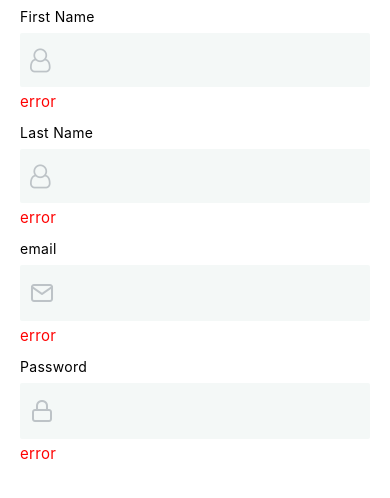
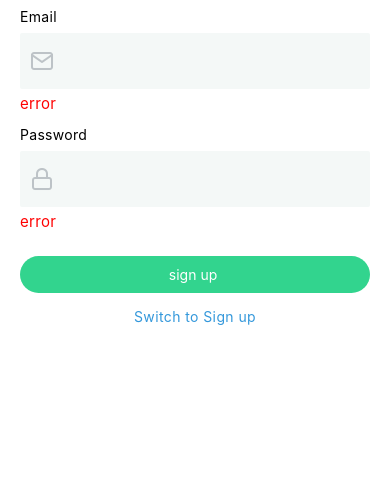
Before and after one commit to sunnychauhan07/chat-app, a React Native app: screen / in a window 390 px wide. Shown: the top 498 px of the page. Built offline with nearby package versions, Linux system fonts and the light colour scheme.

Commit message:
complete the auth flow screen

```diff
--- a/components/Input.tsx
+++ b/components/Input.tsx
@@ -10,6 +10,7 @@ interface props {
   errorText: string;
 }
 const Input = ({ label, IconPack, icon, errorText }: props) => {
+  console.log("child render");
   return (
     <View style={styles.container}>
       <Text style={styles.label}>{label}</Text>
--- /dev/null
+++ b/components/SignInform.tsx
@@ -0,0 +1,26 @@
+import { StyleSheet, Text, View } from "react-native";
+import React from "react";
+import Input from "./Input";
+import { FontAwesome, Feather } from "@expo/vector-icons";
+import SubmitButton from "./SubmitButton";
+
+const SignInform = () => {
+  return (
+    <>
+      <Input label='Email' IconPack={Feather} icon='mail' errorText='error' />
+
+      <Input
+        label='Password'
+        IconPack={Feather}
+        icon='lock'
+        errorText='error'
+      />
+
+      <SubmitButton onPress={() => console.log("hi")} title='sign up ' />
+    </>
+  );
+};
+
+export default SignInform;
+
+const styles = StyleSheet.create({});
--- /dev/null
+++ b/components/SignUpForm.tsx
@@ -0,0 +1,38 @@
+import { StyleSheet, Text, View } from "react-native";
+import React from "react";
+import Input from "../components/Input";
+import { FontAwesome, Feather } from "@expo/vector-icons";
+import SubmitButton from "./SubmitButton";
+const SignUpForm = () => {
+  console.log("render");
+  return (
+    <>
+      <Input
+        label='First Name'
+        IconPack={FontAwesome}
+        icon='user-o'
+        errorText='error'
+      />
+      <Input
+        label='Last Name'
+        IconPack={FontAwesome}
+        icon='user-o'
+        errorText='error'
+      />
+      <Input label='email' IconPack={Feather} icon='mail' errorText='error' />
+
+      <Input
+        label='Password'
+        IconPack={Feather}
+        icon='lock'
+        errorText='error'
+      />
+
+      <SubmitButton onPress={() => console.log("hi")} title='sign up ' />
+    </>
+  );
+};
+
+export default SignUpForm;
+
+const styles = StyleSheet.create({});
--- /dev/null
+++ b/components/SubmitButton.tsx
@@ -0,0 +1,40 @@
+import { StyleSheet, Text, TouchableOpacity, View } from "react-native";
+import React from "react";
+import { Colors } from "../contant/colors";
+
+interface props {
+  disabled: boolean;
+  color: string;
+  title: string;
+  onPress: () => void;
+}
+const SubmitButton = ({ disabled, color, title, onPress }: props) => {
+  const enabledColor = color || Colors.primary;
+  const disabledcolor = Colors.lightgrey;
+  const bgColor = disabled ? disabledcolor : enabledColor;
+  return (
+    <TouchableOpacity
+      disabled={disabled}
+      style={{ ...styles.button, ...{ backgroundColor: bgColor } }}
+      onPress={disabled ? () => {} : onPress}
+    >
+      <Text style={{ color: disabled ? Colors.nearlyWhite : "white" }}>
+        {title}
+      </Text>
+    </TouchableOpacity>
+  );
+};
+
+export default SubmitButton;
+
+const styles = StyleSheet.create({
+  button: {
+    backgroundColor: Colors.primary,
+    paddingHorizontal: 30,
+    paddingVertical: 10,
+    borderRadius: 30,
+    justifyContent: "center",
+    alignItems: "center",
+    marginTop: 20,
+  },
+});
--- a/contant/colors.ts
+++ b/contant/colors.ts
@@ -3,4 +3,5 @@ export const Colors = {
   lightgrey: "#bdc3c7",
   white: "#fff",
   nearlyWhite: "#f4f8f7",
+  primary: "#32d48e",
 };
--- a/screens/AuthScreen.tsx
+++ b/screens/AuthScreen.tsx
@@ -1,34 +1,44 @@
-import { View, Text, StyleSheet } from "react-native";
-import React from "react";
+import {
+  View,
+  Text,
+  StyleSheet,
+  TouchableOpacity,
+  ScrollView,
+  KeyboardAvoidingView,
+  Platform,
+} from "react-native";
+import { useState } from "react";
 import { SafeAreaView } from "react-native-safe-area-context";
 import PageContainer from "../components/PageContainer";
-import Input from "../components/Input";
-import { FontAwesome, Feather } from "@expo/vector-icons";
+
+import SignInform from "../components/SignInform";
+import SignUpForm from "../components/SignUpForm";
+import { Colors } from "../contant/colors";
 
 const AuthScreen = () => {
+  const [isSignUp, setIsSignup] = useState(false);
   return (
     <SafeAreaView style={styles.container}>
+      {/* todo should add the logo of the application */}
+
       <PageContainer>
-        <Input
-          label='First Name'
-          IconPack={FontAwesome}
-          icon='user-o'
-          errorText='error'
-        />
-        <Input
-          label='Last Name'
-          IconPack={FontAwesome}
-          icon='user-o'
-          errorText='error'
-        />
-        <Input label='email' IconPack={Feather} icon='mail' errorText='error' />
-
-        <Input
-          label='Password'
-          IconPack={Feather}
-          icon='lock'
-          errorText='error'
-        />
+        <ScrollView>
+          <KeyboardAvoidingView
+            style={styles.keyboardavoidingview}
+            behavior={Platform.OS === "ios" ? "height" : undefined}
+            keyboardVerticalOffset={100}
+          >
+            {isSignUp ? <SignUpForm /> : <SignInform />}
+            <TouchableOpacity
+              onPress={() => setIsSignup((prev) => !prev)}
+              style={styles.linkContainer}
+            >
+              <Text style={styles.link}>{`Switch to ${
+                isSignUp ? "Sign in" : "Sign up"
+              }`}</Text>
+            </TouchableOpacity>
+          </KeyboardAvoidingView>
+        </ScrollView>
       </PageContainer>
     </SafeAreaView>
   );
@@ -36,5 +46,18 @@ const AuthScreen = () => {
 
 const styles = StyleSheet.create({
   container: { flex: 1 },
+  linkContainer: {
+    justifyContent: "center",
+    alignItems: "center",
+    marginVertical: 15,
+  },
+  link: {
+    color: Colors.blue,
+    letterSpacing: 0.4,
+  },
+  keyboardavoidingview: {
+    flex: 1,
+    justifyContent: "center",
+  },
 });
 export default AuthScreen;
```
